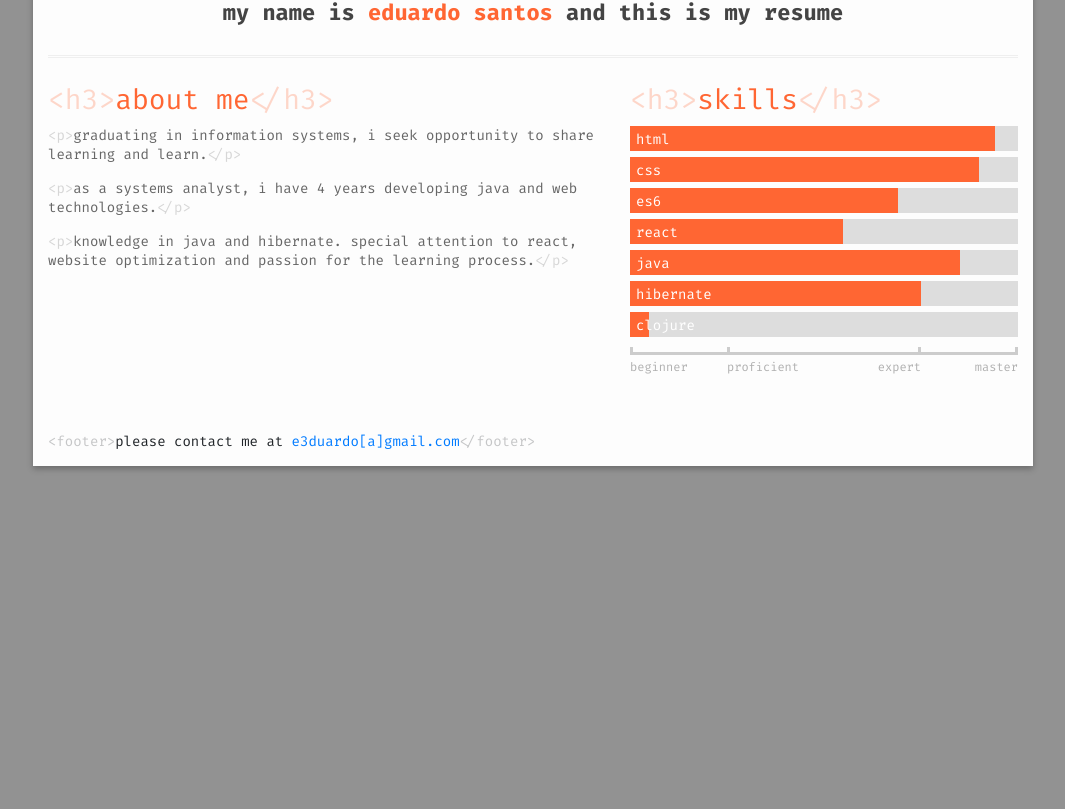
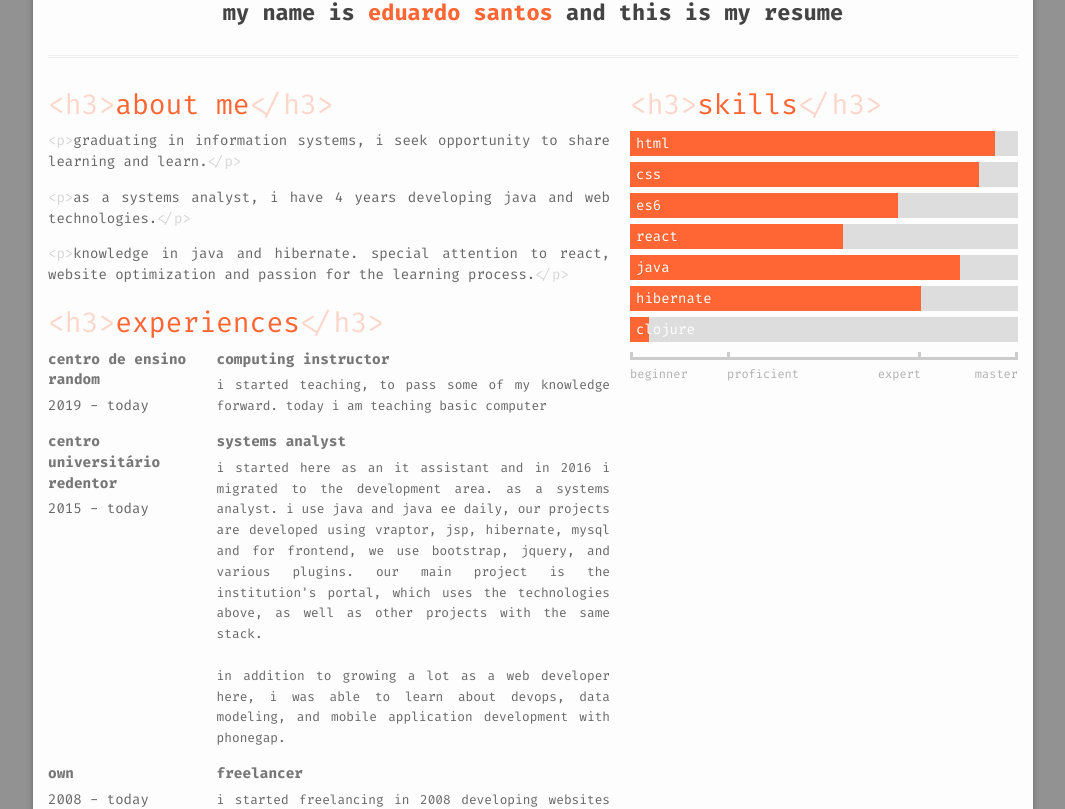
Before and after one commit to e3duardo/portifolio, a React (Create React App) app: page / in a window 1280 px wide. Shown: the part 236-1045 px from the top of the page, without its empty margins (107-1172 px from the left). Before the commit the page ends 800 px from the top, so only its background shows below. Built offline with nearby package versions, Linux system fonts and the light colour scheme; the HTML template or start-up script is replaced by a standard one.

Commit message:
adicionando experiencias

```diff
--- /dev/null
+++ b/src/components/Experience/index.js
@@ -0,0 +1,18 @@
+import React from 'react';
+
+import { Container, Company, Description, Title } from './styles';
+
+export default function Experience({ company, season, job, children }) {
+  return (
+    <Container>
+      <Company>
+        <Title>{company}</Title>
+        <p>{season}</p>
+      </Company>
+      <Description>
+        <Title>{job}</Title>
+        <p>{children}</p>
+      </Description>
+    </Container>
+  );
+}
--- /dev/null
+++ b/src/components/Experience/styles.js
@@ -0,0 +1,21 @@
+import styled from 'styled-components';
+
+export const Container = styled.div`
+  display: flex;
+`;
+
+export const Company = styled.div`
+  width: 30%;
+  min-width: 100px;
+`;
+export const Description = styled.div`
+  flex: 1;
+  font-size: 0.8rem;
+`;
+
+export const Title = styled.div`
+  font-size: 0.9rem;
+  font-weight: bold;
+  color: #777777;
+  text-align: left;
+`;
--- a/src/pages/Landing/index.js
+++ b/src/pages/Landing/index.js
@@ -13,6 +13,7 @@ import {
 import Tag from '~/components/Tag';
 import Progress from '~/components/Progress';
 import ProgressLegend from '~/components/ProgressLegend';
+import Experience from '~/components/Experience';
 import eduardo from '~/assets/eduardo.png';
 
 export default function Landing() {
@@ -35,6 +36,7 @@ export default function Landing() {
       <Row>
         {/*  */}
         <Main>
+          <div>
             <h3>
               <Tag tag="h3">About me</Tag>
             </h3>
@@ -56,12 +58,54 @@ export default function Landing() {
                 website optimization and passion for the learning process.
               </Tag>
             </p>
-          {/* <h3>
-            &#123;&#47;&#42;<span>education</span>&#42;&#47;&#125;
+          </div>
+          {/* <div>
+            <h3>
+              <Tag tag="h3">Education</Tag>
             </h3>
+          </div> */}
+          <div>
             <h3>
-            &#123;&#47;&#42;<span>experiences</span>&#42;&#47;&#125;
-          </h3> */}
+              <Tag tag="h3">Experiences</Tag>
+            </h3>
+            <Experience
+              company="Centro de Ensino Random"
+              season="2019 - today"
+              job="Computing instructor"
+            >
+              I started teaching, to pass some of my knowledge forward. Today I
+              am teaching basic computer
+            </Experience>
+            <Experience
+              company="centro universitário redentor"
+              season="2015 - today"
+              job="Systems Analyst"
+            >
+              I started here as an IT assistant and in 2016 I migrated to the
+              development area. As a systems analyst. I use Java and Java EE
+              daily, our projects are developed using VRaptor, JSP, Hibernate,
+              MySql and for frontend, we use Bootstrap, JQuery, and various
+              plugins. Our main project is the institution&apos;s portal, which
+              uses the technologies above, as well as other projects with the
+              same stack.
+              <br />
+              <br />
+              In addition to growing a lot as a web developer here, I was able
+              to learn about DevOps, data modeling, and mobile application
+              development with PhoneGap.
+            </Experience>
+            <Experience company="own" season="2008 - today" job="Freelancer">
+              I started freelancing in 2008 developing websites and systems
+              using technologies like PHP and C #. Later I continued with PHP
+              (sometimes WordPress) and started using Ruby on Rails and Jekyll
+              in some projects. I am currently focused on React development.
+              <br />
+              <br />
+              In this walk, I learned a lot about website creation, website
+              optimization, continuous integration and everything needed to
+              create on the web easily and quickly.
+            </Experience>
+          </div>
         </Main>
         <Aside>
           {/* <h3>
--- a/src/styles/global.js
+++ b/src/styles/global.js
@@ -27,6 +27,8 @@ export default createGlobalStyle`
     height: 100%;
 
     background: #929292;
+    line-height: 1.3rem;
+    text-align: justify;
   }
 
   #root{
@@ -57,7 +59,7 @@ export default createGlobalStyle`
     font-weight: 400;
     color: #ff6633;
     margin-bottom:10px;
-    margin-top:15px;
+    margin-top:20px;
   }
   p{
     margin: 5px 0 15px;
```
Lines whose indentation alone changed are shown as unchanged.
